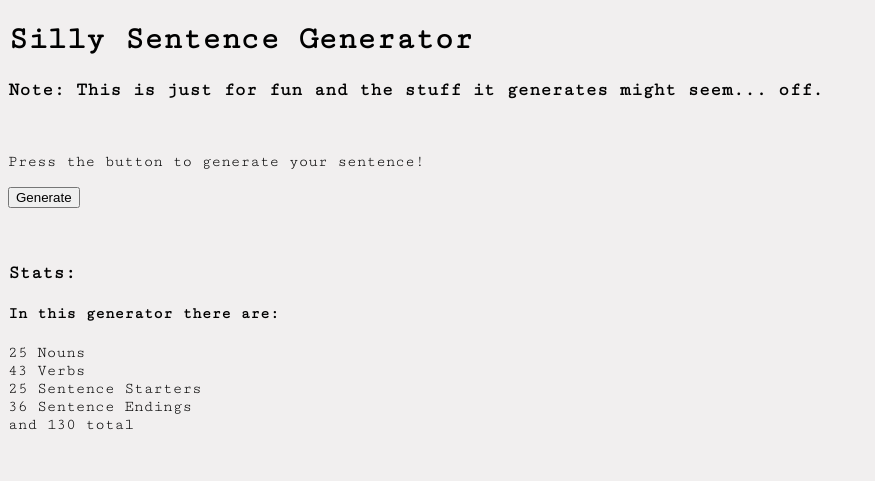
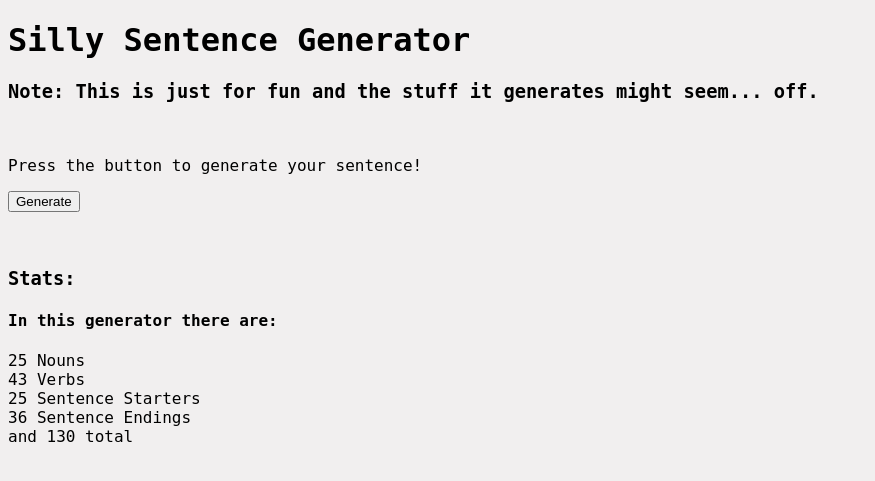
Before and after one commit to pikapower9080/pikapower9080.github.io, a PHP site: page /fun/sentence.html in a window 1280 px wide. Shown: the top 481 px of the page, without its empty margins (0-875 px from the left). Run offline with PHP 8.4, Linux system fonts and the light colour scheme.

Commit message:
Updated font

```diff
--- a/style.css
+++ b/style.css
@@ -6,11 +6,17 @@
     font-weight: normal;
     font-style: normal;
 }
+@font-face {
+  font-family: 'nobile-regular';
+  src: url('assets/fonts/Nobile/Nobile-Regular.ttf') format('ttf');
+  font-weight: normal;
+  font-style: normal;
+}
 
 body {
   /*background-image: url("assets/background.png"); */
   background-color:rgb(241, 239, 239);
-  font-family: 'cutive_monoregular', monospace, sans-serif;
+  font-family: 'nobile-regular', monospace, sans-serif;
   color: black;
 }
 a:visited{
```
Also changed, not shown: assets/fonts/Nobile/Nobile-Regular.ttf (added), 3 other files.
